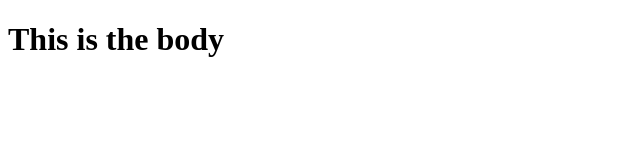
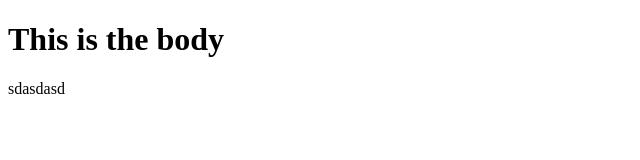
Before and after one commit to Nicolaeadrian/LearnWebhookTest, a plain HTML site: page index.html in a window 1280 px wide. Shown: the full height of the page, 0-640 px from the left. Drawn offline with Linux system fonts and the light colour scheme.

Commit message:
html structure oc2-52

```diff
--- a/index.html
+++ b/index.html
@@ -11,3 +11,4 @@
     <script src="main.js"></script>
 </body>
 </html>
+ <section>sdasdasd</section>
```
